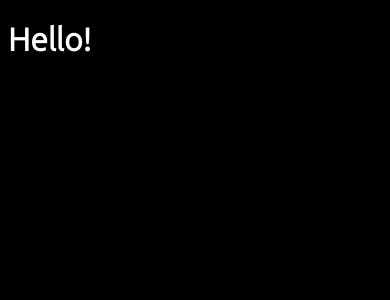
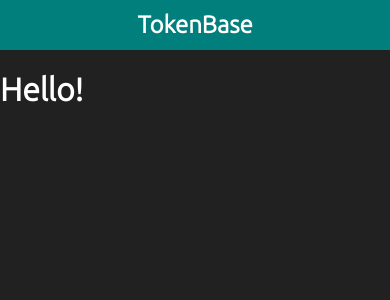
Before and after one commit to connellr023/tokenbase, a Next.js app in the folder web/: page / in a window 390 px wide. Shown: the top 300 px of the page. Built offline with nearby package versions, Linux system fonts and the light colour scheme.

Commit message:
Media queries for the responsive UI have been roughed in and some example styling has been created to test

```diff
--- a/web/package.json
+++ b/web/package.json
@@ -12,7 +12,8 @@
     "next": "15.1.7",
     "react": "^19.0.0",
     "react-dom": "^19.0.0",
-    "sass": "^1.85.0"
+    "sass": "^1.85.0",
+    "web": "file:"
   },
   "devDependencies": {
     "@eslint/eslintrc": "^3",
--- a/web/src/pages/index.tsx
+++ b/web/src/pages/index.tsx
@@ -16,6 +16,9 @@ const Home = () => {
       </Head>
       <div className={`${ubuntu.className}`}>
         <main>
+          <nav>
+            <h1>TokenBase</h1>
+          </nav>
           <h1>Hello!</h1>
         </main>
       </div>
--- a/web/src/styles/globals.scss
+++ b/web/src/styles/globals.scss
@@ -1,4 +1,37 @@
 body {
-  background-color: black;
+  background-color: #212121;
   color: white;
+  margin: 0%;
 }
+
+main {
+  display: flex;
+  flex-direction: column;
+}
+
+nav {
+  display: flex;
+  justify-content: center;
+  align-items: center;
+  width: 100%;
+  background-color: #017F7C;
+  position: fixed;
+  top: 0;
+}
+
+@media screen and (min-width: 320px) {
+  main {
+    padding-top: 50px;
+  }
+  nav {
+    height: 50px;
+  }
+}
+
+@media screen and (min-width: 480px) {}
+
+@media screen and (min-width: 768px) {}
+
+@media screen and (min-width: 992px) {}
+
+@media screen and (min-width: 1200px) {}
```
Also changed, not shown: 2 other files (tests, documents, lock files or other folders).
